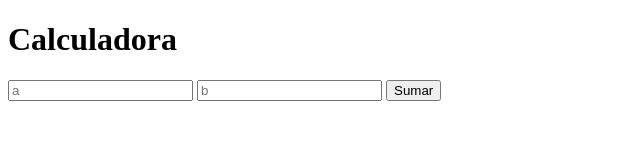
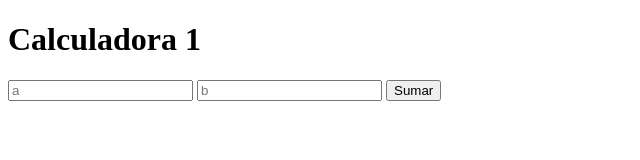
Before and after one commit to jhoslif/calc-demo, a plain HTML site: page index.html in a window 1280 px wide. Shown: the full height of the page, 0-640 px from the left. Drawn offline with Linux system fonts and the light colour scheme.

```diff
--- a/index.html
+++ b/index.html
@@ -1,7 +1,7 @@
 <!doctype html>
 <html>
   <body>
-    <h1>Calculadora</h1>
+    <h1>Calculadora 1</h1>
     <input id="a" type="number" placeholder="a">
     <input id="b" type="number" placeholder="b">
     <button onclick="calc()">Sumar</button>
```
